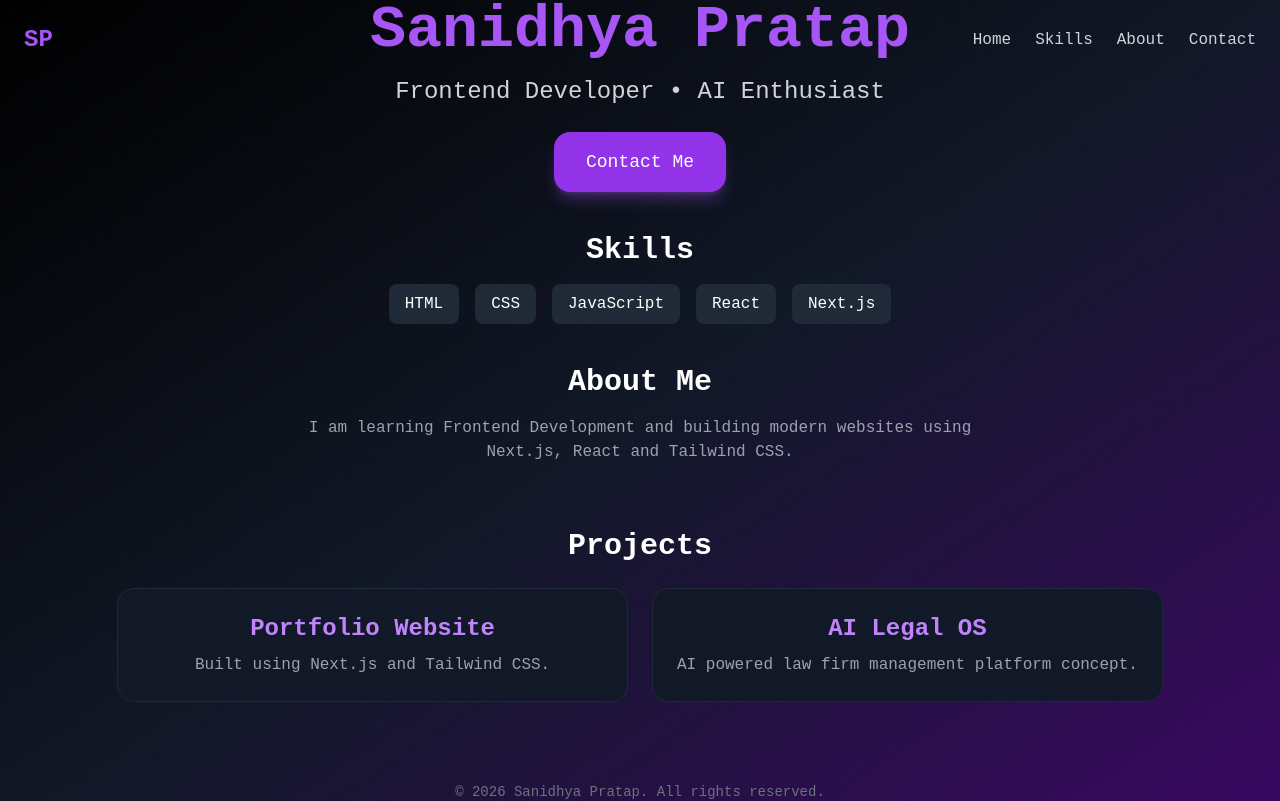
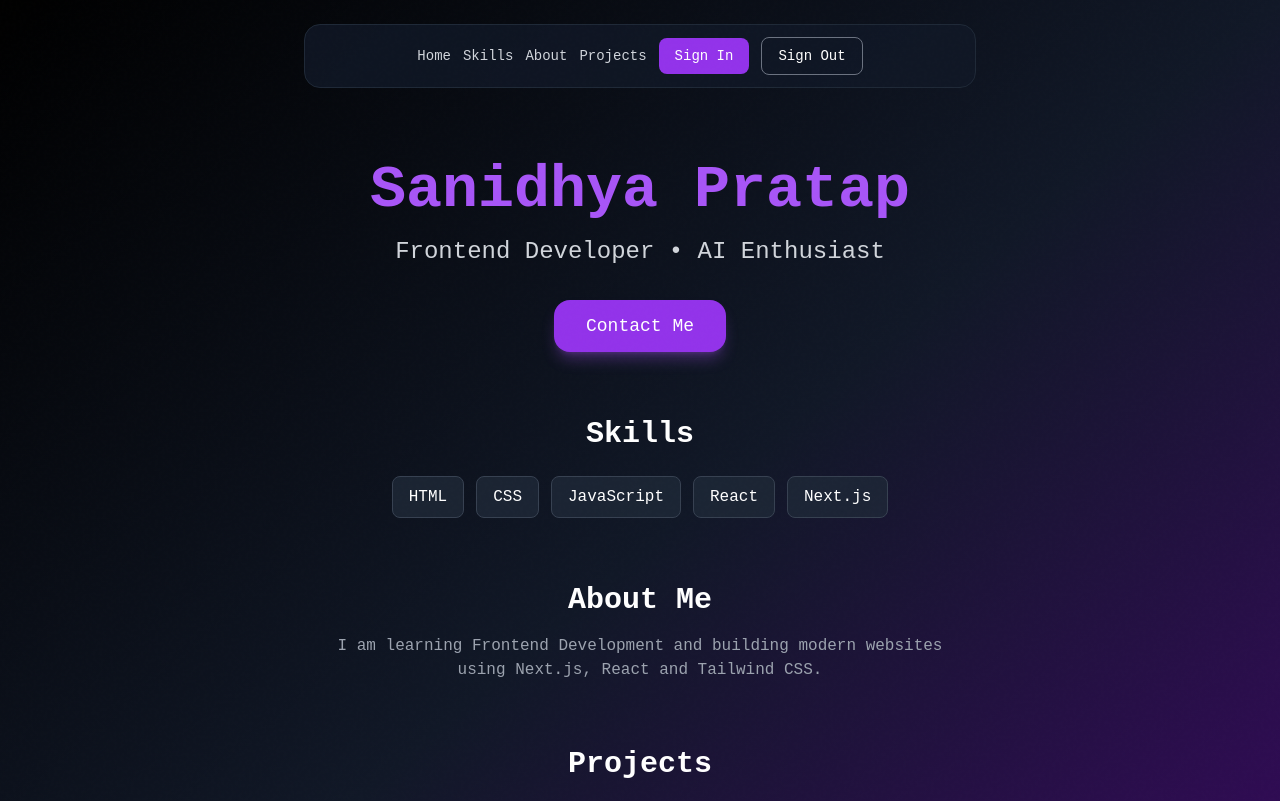
Before and after one commit to sanidhya-byte/my-portfolio, a Next.js app: page / in a window 1280 px wide. Shown: the top 801 px of the page. Built offline with nearby package versions, Linux system fonts and the light colour scheme.

Commit message:
updated portfolio design

```diff
--- a/app/page.tsx
+++ b/app/page.tsx
@@ -1,87 +1,109 @@
 export default function Home() {
   return (
-    <main className="min-h-screen bg-gradient-to-br from-black via-gray-900 to-purple-950 text-white flex flex-col items-center justify-center">
+    <main className="w-full min-h-screen overflow-x-hidden bg-gradient-to-br from-black via-gray-900 to-purple-950 text-white flex flex-col items-center px-5 py-6">
 
-      <nav className="w-full flex justify-between items-center p-6 absolute top-0">
-        <h1 className="text-2xl font-bold text-purple-500">
-          SP
-        </h1>
+      {/* Navigation Bar - Fixed responsive visibility */}
+      <nav className="w-full flex justify-center mb-6 px-2">
+        <div className="flex flex-wrap items-center justify-center gap-2 sm:gap-3 text-xs sm:text-sm text-gray-300 bg-gray-900/80 px-3 sm:px-4 py-3 rounded-2xl border border-gray-800 w-full max-w-2xl">
+          <a href="#" className="hover:text-purple-400 transition">Home</a>
+          <a href="#" className="hover:text-purple-400 transition">Skills</a>
+          <a href="#" className="hover:text-purple-400 transition">About</a>
+          <a href="#" className="hover:text-purple-400 transition">Projects</a>
 
-        <div className="flex gap-6 text-gray-300">
-          <a href="#" className="hover:text-purple-400 transition">Home</a>
-          <a href="#">Skills</a>
-          <a href="#">About</a>
-          <a href="#">Contact</a>
+          <button className="bg-purple-600 hover:bg-purple-700 transition px-4 py-2 rounded-lg text-white font-medium">
+            Sign In
+          </button>
+
+          <button className="border border-gray-500 hover:border-purple-500 hover:text-purple-400 transition px-4 py-2 rounded-lg text-white font-medium">
+            Sign Out
+          </button>
         </div>
       </nav>
 
-      <h1 className="text-6xl font-bold mb-4 text-purple-500">
-        Sanidhya Pratap
-      </h1>
+      {/* Hero Header - Fixed leading height & separated layouts cleanly */}
+      <div className="flex flex-col items-center mt-6 sm:mt-12 w-full max-w-4xl">
+        <h1 className="text-4xl font-bold text-purple-500 text-center leading-tight sm:hidden">
+          Sanidhya Pratap
+        </h1>
 
-      <p className="text-2xl text-gray-300 mb-6">
-        Frontend Developer • AI Enthusiast
+        <h1 className="hidden sm:block text-5xl md:text-6xl font-bold text-purple-500 text-center leading-tight">
+          Sanidhya Pratap
+        </h1>
+      </div>
+
+      {/* Subheading */}
+      <p className="text-sm sm:text-lg md:text-2xl text-gray-300 mb-8 mt-4 text-center max-w-xs sm:max-w-xl leading-relaxed">
+       Frontend Developer <br className="sm:hidden" /> • AI Enthusiast
       </p>
 
+      {/* Call to Action Button */}
       <a
-       href="mailto:pratapsanidhya.sp@gmail.com" className="bg-purple-600 px-8 py-4 rounded-2xl text-lg hover:bg-purple-700 hover:scale-105 transition shadow-lg shadow-purple-500/30">
+       href="mailto:pratapsanidhya.sp@gmail.com"
+       className="bg-purple-600 px-8 py-3 rounded-2xl text-base sm:text-lg font-medium hover:bg-purple-700 hover:scale-105 transition shadow-lg shadow-purple-500/30"
+      >
         Contact Me
       </a>
 
-      <div className="mt-10">
-        <h2 className="text-3xl font-bold mb-4 text-center">
+      {/* Skills Section */}
+      <div className="mt-16 w-full max-w-2xl">
+        <h2 className="text-3xl font-bold mb-6 text-center">
           Skills
         </h2>
 
-        <div className="flex gap-4 flex-wrap justify-center">
-          <span className="bg-gray-800 px-4 py-2 rounded-lg">HTML</span>
-          <span className="bg-gray-800 px-4 py-2 rounded-lg">CSS</span>
-          <span className="bg-gray-800 px-4 py-2 rounded-lg">JavaScript</span>
-          <span className="bg-gray-800 px-4 py-2 rounded-lg">React</span>
-          <span className="bg-gray-800 px-4 py-2 rounded-lg">Next.js</span>
+        <div className="flex gap-3 flex-wrap justify-center text-sm sm:text-base">
+          <span className="bg-gray-800/80 px-4 py-2 rounded-lg border border-gray-700">HTML</span>
+          <span className="bg-gray-800/80 px-4 py-2 rounded-lg border border-gray-700">CSS</span>
+          <span className="bg-gray-800/80 px-4 py-2 rounded-lg border border-gray-700">JavaScript</span>
+          <span className="bg-gray-800/80 px-4 py-2 rounded-lg border border-gray-700">React</span>
+          <span className="bg-gray-800/80 px-4 py-2 rounded-lg border border-gray-700">Next.js</span>
         </div>
       </div>
 
-      <div className="mt-10 text-center max-w-2xl">
+      {/* About Me Section */}
+      <div className="mt-16 text-center max-w-2xl px-4">
         <h2 className="text-3xl font-bold mb-4">
           About Me
         </h2>
 
-        <p className="text-gray-400">
+        <p className="text-gray-400 text-sm sm:text-base leading-relaxed">
           I am learning Frontend Development and building modern websites using
           Next.js, React and Tailwind CSS.
         </p>
       </div>
-      <div className="mt-16 text-center">
-       <h2 className="text-3xl font-bold mb-6">
+
+      {/* Projects Section */}
+      <div className="mt-16 text-center w-full max-w-4xl">
+       <h2 className="text-3xl font-bold mb-8">
         Projects
        </h2>
 
-       <div className="grid md:grid-cols-2 gap-6">
+       <div className="grid grid-cols-1 md:grid-cols-2 gap-6 px-4">
 
-         <div className="bg-gray-900 p-6 rounded-2xl border border-gray-800">
+         <div className="bg-gray-900 p-6 rounded-2xl border border-gray-800 text-left">
           <h3 className="text-2xl font-bold mb-2 text-purple-400">
             Portfolio Website
           </h3>
 
-          <p className="text-gray-400">
+          <p className="text-gray-400 text-sm">
             Built using Next.js and Tailwind CSS.
           </p>
          </div>
 
-         <div className="bg-gray-900 p-6 rounded-2xl border border-gray-800">
+         <div className="bg-gray-900 p-6 rounded-2xl border border-gray-800 text-left">
           <h3 className="text-2xl font-bold mb-2 text-purple-400">
             AI Legal OS
           </h3>
 
-          <p className="text-gray-400">
+          <p className="text-gray-400 text-sm">
             AI powered law firm management platform concept.
           </p>
          </div>
 
        </div>
       </div>
-      <footer className="mt-20 text-center text-gray-500 text-sm pb-10">
+
+      {/* Footer */}
+      <footer className="mt-20 text-center text-gray-500 text-xs sm:text-sm pb-10">
         © 2026 Sanidhya Pratap. All rights reserved.
       </footer>
 
```
